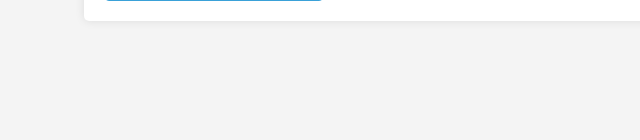
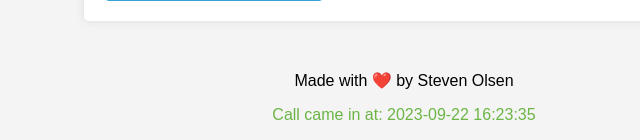
Before and after one commit to OlsenSM91/CNS-8x8-ConnectWise-Screen-Pop-Ticket-Creation-Workflow, a Flask app: page /add-contact in a window 1280 px wide. Shown: the part 1748-1888 px from the top of the page, without its empty margins (236-876 px from the left). Before the commit the page ends 1749 px from the top, so only its background shows below. Run offline with Flask 3, Linux system fonts and the light colour scheme.

Commit message:
Update add_contact.html
added timestamp generation for the page

```diff
--- a/templates/add_contact.html
+++ b/templates/add_contact.html
@@ -5,7 +5,7 @@
     <meta charset="UTF-8">
     <meta name="viewport" content="width=device-width, initial-scale=1.0">
 	<link rel="shortcut icon" href="https://cns4u.com/logo/labtech.ico"/>
-    <title>Add Contact</title>
+    <title>CNSRx Screen Pop - Add Contact</title>
     <style>
         body {
             font-family: Arial, sans-serif;
@@ -21,6 +21,7 @@
             padding: 20px;
             border-radius: 5px;
             box-shadow: 0 0 10px rgba(0, 0, 0, 0.1);
+			margin-bottom: 50px;
         }
 
         h1, h2 {
@@ -57,7 +58,7 @@
             display: block;
             margin: 0 auto 20px auto;
             max-width: 200px;
-        }
+		}
     </style>
 </head>
 
@@ -170,6 +171,9 @@
             }
         });
     </script>
+	<div class="footer">
+		<center>Made with ❤️ by Steven Olsen</center>
+		<center><p>Call came in at: {{ timestamp }}</p></center>
+	</div>
 </body>
-
 </html>
```
